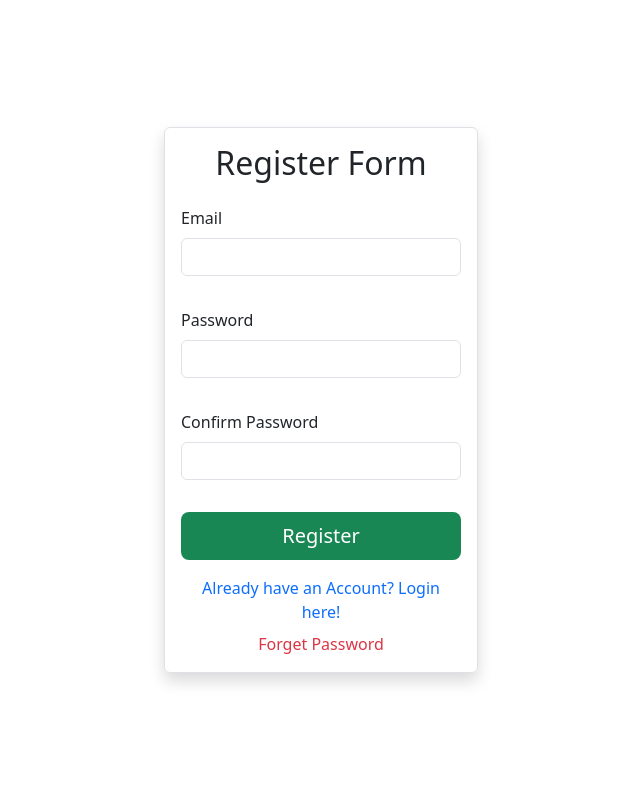
After one commit to ClarenceEstacio/cre-productsystem, a PHP site: page /register.php in a window 1280 px wide. The commit adds this page. Shown: the whole page, without its empty margins (319-959 px from the left). Run offline with PHP 8.4, Linux system fonts and the light colour scheme.

```diff
--- a/function.php
+++ b/function.php
@@ -149,6 +149,56 @@ function uploadImage($fileInputName, $uploadDirectory, $newFileName){
 
     }
 }
+function register($email, $password){
+    try {
+        $pdo = connect();
+        $stmt = $pdo->prepare("SELECT * FROM users WHERE email = :email ");
+        $stmt->bindParam(":email", $email);
+        $stmt->execute();
+        $row = $stmt->fetch(PDO:: FETCH_ASSOC);
+        if($row){
+            return "User is already exist!";
+        }
+
+        $hashedPassword = password_hash($password, PASSWORD_DEFAULT);
+        $stmt = $pdo->prepare("INSERT INTO users (email, password) VALUE (:email, :password)");
+        $stmt->bindParam(":email", $email);
+        $stmt->bindParam(":password", $hashedPassword);
+        $stmt->execute();
+        return "Success";
+
+    } catch (PDOexception $e) {
+        echo " Register Failed: ".$e->getMessage();
+    }finally{
+        $pdo = null;
+    }
+
+}
+
+function login($email, $password){
+    try {
+        $pdo = connect();
+        $stmt = $pdo->prepare("SELECT * FROM users WHERE email = :email");
+        $stmt ->bindParam(":email", $email);
+        $stmt ->execute();
+        $row = $stmt->fetch(PDO::FETCH_ASSOC);
+        if($row){
+            //verify password
+            if(password_verify($password, $row['password'])){
+                return $row;
+                // return "Success";
+            }else{
+                return "Invalid credentials";
+            }
+        }else{
+            return "User not found";
+        }
+    } catch (PDOexception $e) {
+        echo "Login Failed: ".$e->getMessage();
+    }finally{
+        $pdo = null;
+    }
+}
 
 
 ?>
--- /dev/null
+++ b/register.php
@@ -0,0 +1,67 @@
+  <?php
+
+
+    include_once('function.php');
+
+    if(isset($_POST['submit'])){
+      // confirm password
+      if($_POST['password'] === $_POST['confirm_password']){
+        //process
+        $status = register($_POST['email'], $_POST['password']);
+        if($status === "Success"){
+          echo "<div class = 'bg-success text-white p-2'> Register Success. You can now login </div>";
+        }else{
+          echo "<div class = 'bg-danger text-white p-2'> $status </div>";
+        }
+        // store session
+
+
+      }else{
+        echo "<div class = 'bg-danger text-white p-2'> Password does not match </div>";
+      }
+    }
+
+  ?>
+
+
+  <!DOCTYPE html>
+  <html lang="en">
+  <head>
+    <meta charset="UTF-8">
+    <meta name="viewport" content="width=device-width, initial-scale=1.0">
+
+    <link rel="stylesheet" href="https://cdnjs.cloudflare.com/ajax/libs/bootstrap/5.3.7/css/bootstrap.min.css" integrity="sha512-fw7f+TcMjTb7bpbLJZlP8g2Y4XcCyFZW8uy8HsRZsH/SwbMw0plKHFHr99DN3l04VsYNwvzicUX/6qurvIxbxw==" crossorigin="anonymous" referrerpolicy="no-referrer" />
+
+    <script src="https://cdnjs.cloudflare.com/ajax/libs/bootstrap/5.3.7/js/bootstrap.min.js" integrity="sha512-zKeerWHHuP3ar7kX2WKBSENzb+GJytFSBL6HrR2nPSR1kOX1qjm+oHooQtbDpDBSITgyl7QXZApvDfDWvKjkUw==" crossorigin="anonymous" referrerpolicy="no-referrer"></script>
+
+    <title>CRE- Product System</title>
+  </head>
+  <body>
+    <div class="container-fluid d-flex align-items-center justify-content-center vh-100">
+      <form method="POST" class="d-flex flex-column gap-3 w-25 mx-auto border p-3 rounded shadow" >
+        <h2 class="text-center">Register Form</h2>
+          <!--email-->
+          <div class="mb-3">
+            <label class="form-label">Email</label>
+            <input type="email" name="email" id="email" class="form-control" autocomplete="off" required>
+          </div>
+          <!--password-->
+          <div class="mb-3">
+            <label class="form-label">Password</label>
+            <input type="password" name="password" id="password" class="form-control" required>
+          </div>
+          <!--confirm password-->
+          <div class="mb-3">
+            <label class="form-label">Confirm Password</label>
+            <input type="password" id="confirm_password" name="confirm_password" class="form-control" required>
+          </div>
+          <button type="submit" name="submit" class="bg-success btn btn-lg text-white">Register</button>
+          <div class="text-center d-flex flex-column gap-2">
+            <a href="login.php" class="text-decoration-none">Already have an Account? Login here! </a>
+            <a href="forgot.php" class="text-decoration-none text-danger"> Forget Password</a>
+          </div>
+      </form>
+    </div>
+
+  </body>
+  </html>
```
Also changed, not shown: details.php (+7 -2 lines), index.php (+10 -0 lines), login.php (added, +63 -0 lines), logout.php (added, +11 -0 lines), templates/navbar.php (+13 -2 lines).
